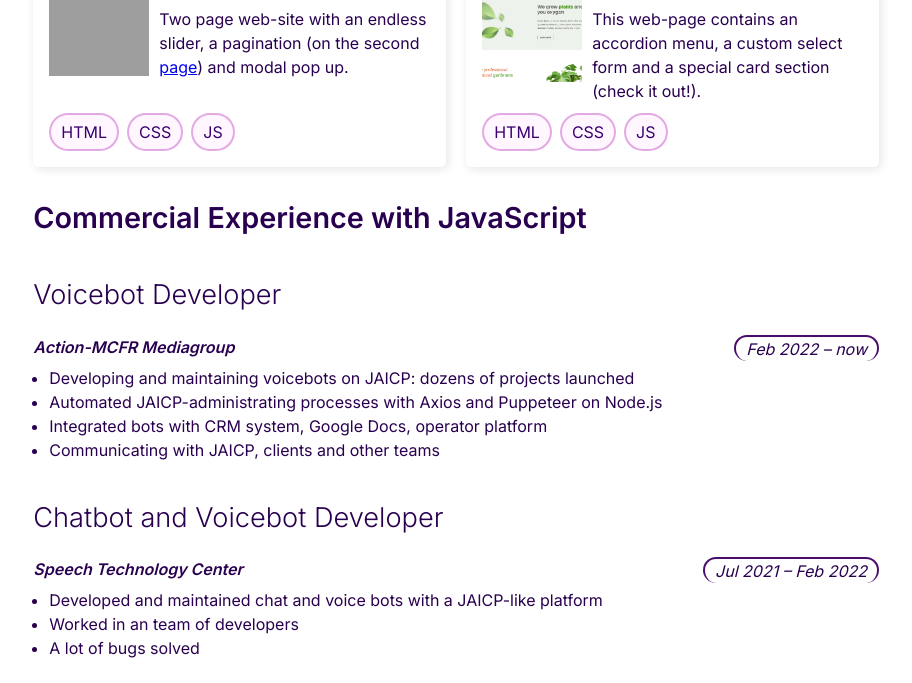
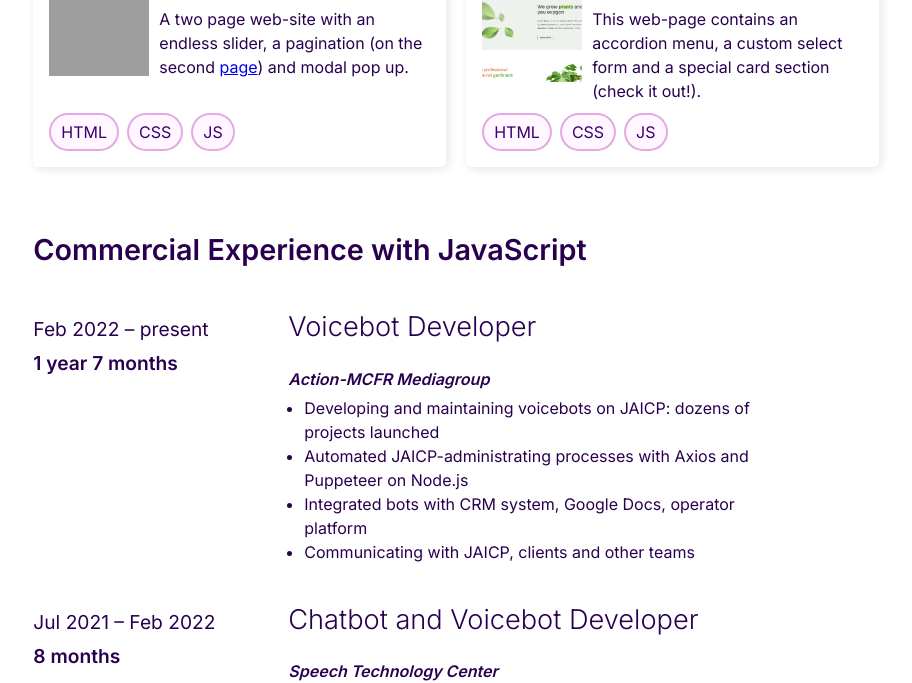
Before and after one commit to fedorenksei/cv, a website: page src/index.html in a window 1280 px wide. Shown: the part 1099-1782 px from the top of the page, without its empty margins (286-1198 px from the left). Drawn offline with Linux system fonts and the light colour scheme; grey boxes are pictures that could not be loaded.

Commit message:
feat: improve styles for chatbot positions

```diff
--- a/src/index.html
+++ b/src/index.html
@@ -307,8 +307,8 @@
                       ></a>
                     </div>
                     <p class="project__description">
-                      Two page web-site with an endless slider, a pagination (on
-                      the second
+                      A two page web-site with an endless slider, a pagination
+                      (on the second
                       <a
                         href="https://fedorenksei.github.io/RSS-JSFE-2023Q1/shelter/pets.html"
                         target="_blank"
@@ -375,7 +375,10 @@
             <div class="jobs">
               <div class="job">
                 <h4 class="position">Voicebot Developer</h4>
-                <span class="time-period">Feb 2022 – now</span>
+                <div class="time-period">
+                  <span class="time-period__dates">Feb 2022 – present</span>
+                  <span>1 year 7 months</span>
+                </div>
                 <div class="place">Action-MCFR Mediagroup</div>
                 <div class="duty">
                   <ul>
@@ -395,9 +398,13 @@
                   </ul>
                 </div>
               </div>
+
               <div class="job">
                 <h4 class="position">Chatbot and Voicebot Developer</h4>
-                <span class="time-period">Jul 2021 – Feb 2022</span>
+                <div class="time-period">
+                  <span class="time-period__dates">Jul 2021 – Feb 2022</span>
+                  <span>8 months</span>
+                </div>
                 <div class="place">Speech Technology Center</div>
                 <div class="duty">
                   <ul>
@@ -410,9 +417,13 @@
                   </ul>
                 </div>
               </div>
+
               <div class="job">
                 <h4 class="position">Chatbot Developer</h4>
-                <span class="time-period">Jul 2020 – Nov 2020</span>
+                <div class="time-period">
+                  <span class="time-period__dates">Jul 2020 – Nov 2020</span>
+                  <span>4 months</span>
+                </div>
                 <div class="place">Digital Intelligence</div>
                 <div class="duty">
                   <ul>
@@ -425,7 +436,15 @@
         </section>
       </div>
     </main>
-
-    <script src="./scripts/projects-info.js"></script>
+    <p class="see-online-version">
+      See
+      <a
+        href="https://aleksei-fedorenko-cv.netlify.app/"
+        target="_blank"
+        rel="noopener noreferrer"
+        >online version</a
+      >
+      of this CV
+    </p>
   </body>
 </html>
--- a/src/styles/basic.css
+++ b/src/styles/basic.css
@@ -15,6 +15,7 @@ body {
 
 .main {
   padding: 15px;
+  padding-bottom: 50px;
   margin: 0 auto;
   max-width: 1080px;
 }
@@ -59,3 +60,8 @@ footer {
   display: flex;
   justify-content: center;
 }
+
+.see-online-version {
+  display: none;
+  text-align: center;
+}
--- a/src/styles/chatbots.css
+++ b/src/styles/chatbots.css
@@ -1,29 +1,27 @@
 .job {
   display: grid;
-  grid-template-columns: 1fr auto;
+  grid-template-columns: 250px auto;
   gap: 5px;
+  align-items: baseline;
+  padding-right: 100px;
 }
 
 .time-period {
-  grid-column-start: 2;
-  grid-row-start: 2;
-  align-self: self-end;
+  grid-row: 1 / span 3;
+  grid-column-start: 1;
 
-  height: min-content;
-  padding: 0 10px;
-  border: 2px solid rgb(73, 12, 106);
-  border-bottom: none;
-  border-radius: 20px;
-  font-style: italic;
+  display: grid;
+  gap: 5px;
+
+  font-size: 1.2em;
+  font-weight: 600;
 }
 
-.duty {
-  grid-column-start: 1;
-  grid-column-end: span 2;
+.time-period__dates {
+  font-weight: 400;
 }
 
 .place {
-  grid-column-start: 1;
   font-style: italic;
   font-weight: 600;
 }
--- a/src/styles/print.css
+++ b/src/styles/print.css
@@ -25,6 +25,10 @@
   #ec-app {
     grid-template-columns: 200px auto;
   }
+
+  .see-online-version {
+    display: block;
+  }
 }
 
 @page {
--- a/src/styles/projects.css
+++ b/src/styles/projects.css
@@ -91,3 +91,7 @@
 .projects-section section:first-of-type > h4 {
   margin-top: 0.5em;
 }
+
+.projects-section section:last-of-type {
+  padding-bottom: 2em;
+}
```
